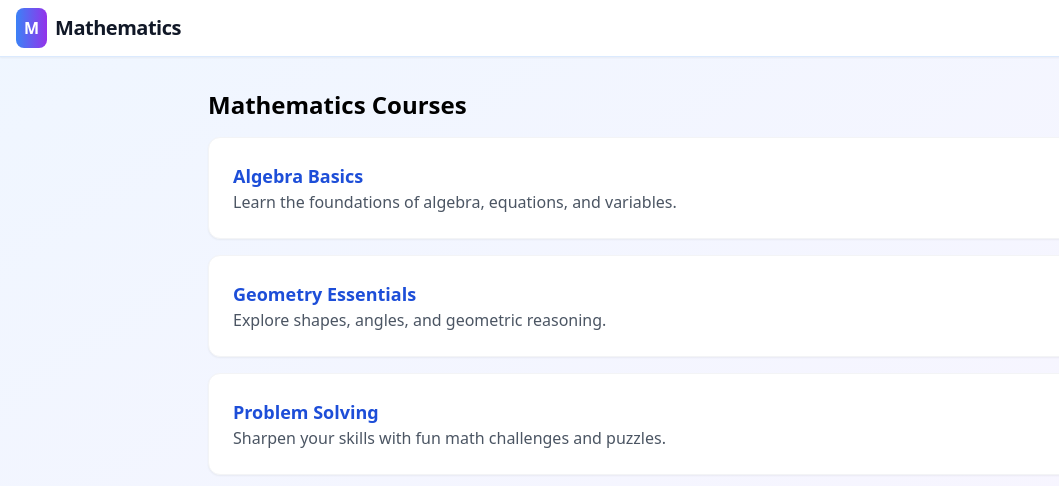
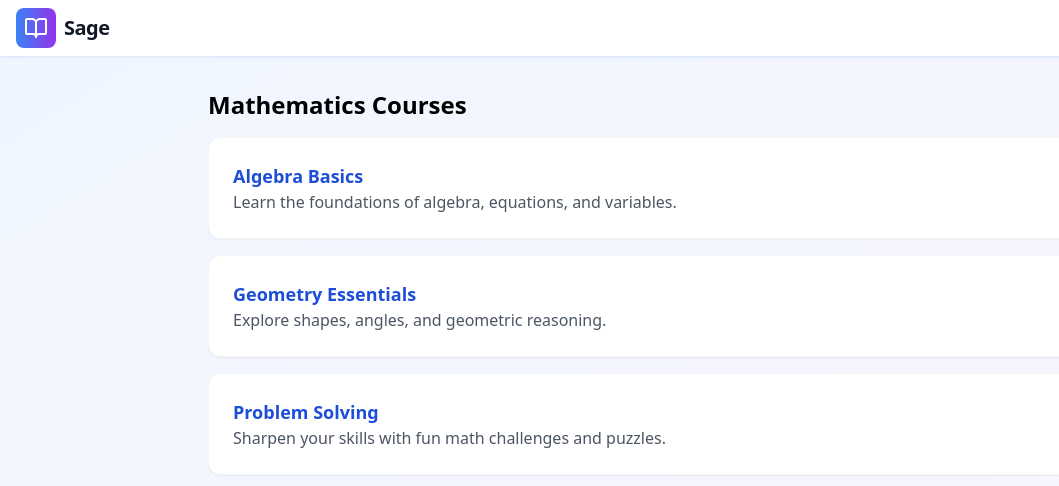
Before and after one commit to wangd14/berkeley-ai-hack, a React (Vite) app in the folder frontend/: page /mathematics in a window 1280 px wide. Shown: the top 486 px of the page, without its empty margins (0-1059 px from the left). Built offline with nearby package versions, Linux system fonts and the light colour scheme.

Commit message:
Changed header

```diff
--- /dev/null
+++ b/frontend/src/components/Header.tsx
@@ -0,0 +1,20 @@
+import React from 'react';
+import { BookOpenIcon } from 'lucide-react';
+import { Link } from 'react-router-dom';
+
+export function Header({ title = 'Sage' }: { title?: string }) {
+  return (
+    <header className="bg-white shadow-sm border-b border-blue-100">
+      <div className="max-w-7xl mx-auto px-4 h-14 flex items-center">
+        <div className="flex items-center space-x-2">
+          <div className="bg-gradient-to-r from-blue-500 to-purple-600 p-2 rounded-lg">
+            <BookOpenIcon className="w-6 h-6 text-white" />
+          </div>
+          <Link to="/" className="text-xl font-bold text-gray-900 tracking-tight hover:underline focus:outline-none">
+            {title}
+          </Link>
+        </div>
+      </div>
+    </header>
+  );
+}
--- a/frontend/src/pages/CurriculumPage.tsx
+++ b/frontend/src/pages/CurriculumPage.tsx
@@ -1,30 +1,15 @@
 import React, { useState } from 'react';
-import { BookOpenIcon, BrainIcon, MessageCircleIcon, StarIcon, PlayIcon, CheckCircleIcon } from 'lucide-react';
+import { BrainIcon, MessageCircleIcon, PlayIcon, CheckCircleIcon } from 'lucide-react';
 import { Link } from 'react-router-dom';
 import coursesData from '../../data/courses.json'
+import { Header } from '../components/Header';
 
 export function CurriculumPage() {
   const [activeChat, setActiveChat] = useState(false);
   const subjects = coursesData.courses;
   return <div className="w-full min-h-screen bg-gradient-to-br from-blue-50 to-purple-50">
       {/* Header */}
-      <header className="bg-white shadow-sm border-b border-blue-100">
-        <div className="max-w-7xl mx-auto px-4 h-14 flex items-center">
-          {/* Logo and Sage name */}
-          <div className="flex items-center space-x-2">
-            <div className="bg-gradient-to-r from-blue-500 to-purple-600 p-2 rounded-lg">
-              <BookOpenIcon className="w-6 h-6 text-white" />
-            </div>
-            <span className="text-xl font-bold text-gray-900 tracking-tight">Sage</span>
-          </div>
-          {/* (Optional) Add navigation links here */}
-          {/* <nav className="ml-8 flex space-x-6">
-            <a href="#" className="text-gray-700 hover:text-blue-600 font-medium">Curriculum</a>
-            <a href="#" className="text-gray-700 hover:text-blue-600 font-medium">Progress</a>
-            <a href="#" className="text-gray-700 hover:text-blue-600 font-medium">Community</a>
-          </nav> */}
-        </div>
-      </header>
+      <Header />
       {/* AI Tutor Introduction */}
       <div className="max-w-7xl mx-auto px-4 py-8">
         <div className="bg-gradient-to-r from-purple-500 to-blue-600 rounded-2xl p-6 text-white mb-8">
--- a/frontend/src/pages/MathematicsPage.tsx
+++ b/frontend/src/pages/MathematicsPage.tsx
@@ -1,19 +1,10 @@
 import React from 'react';
+import { Header } from '../components/Header';
 
 export function MathematicsPage() {
   return (
     <div className="w-full min-h-screen bg-gradient-to-br from-blue-50 to-purple-50">
-      <header className="bg-white shadow-sm border-b border-blue-100">
-        <div className="max-w-7xl mx-auto px-4 h-14 flex items-center">
-          <div className="flex items-center space-x-2">
-            <div className="bg-gradient-to-r from-blue-500 to-purple-600 p-2 rounded-lg">
-              {/* You can use the BookOpenIcon here if you import it */}
-              <span className="text-white font-bold">M</span>
-            </div>
-            <span className="text-xl font-bold text-gray-900 tracking-tight">Mathematics</span>
-          </div>
-        </div>
-      </header>
+      <Header />
       <div className="max-w-4xl mx-auto px-4 py-8">
         <h2 className="text-2xl font-bold mb-4">Mathematics Courses</h2>
         <ul className="space-y-4">
```
